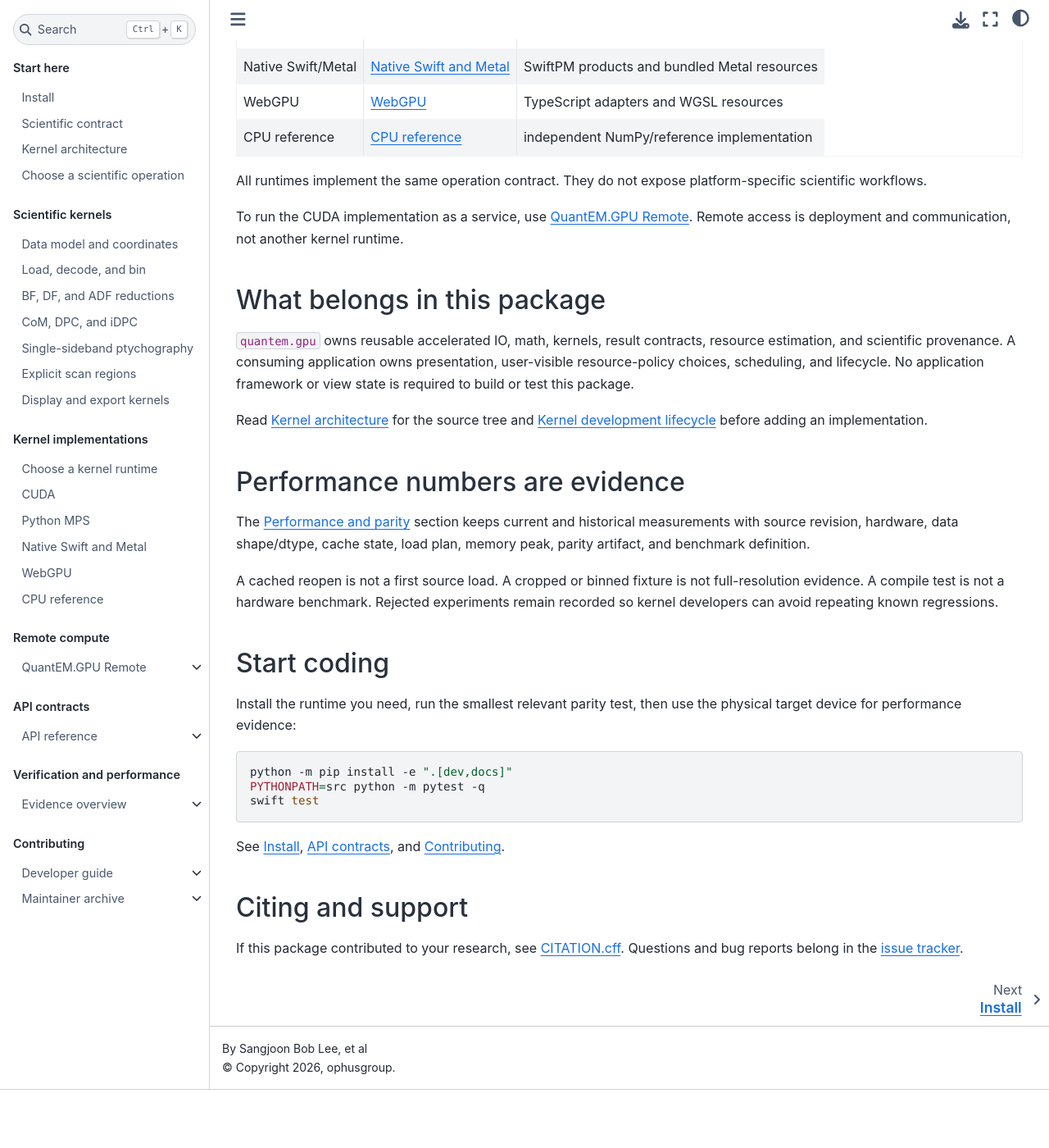
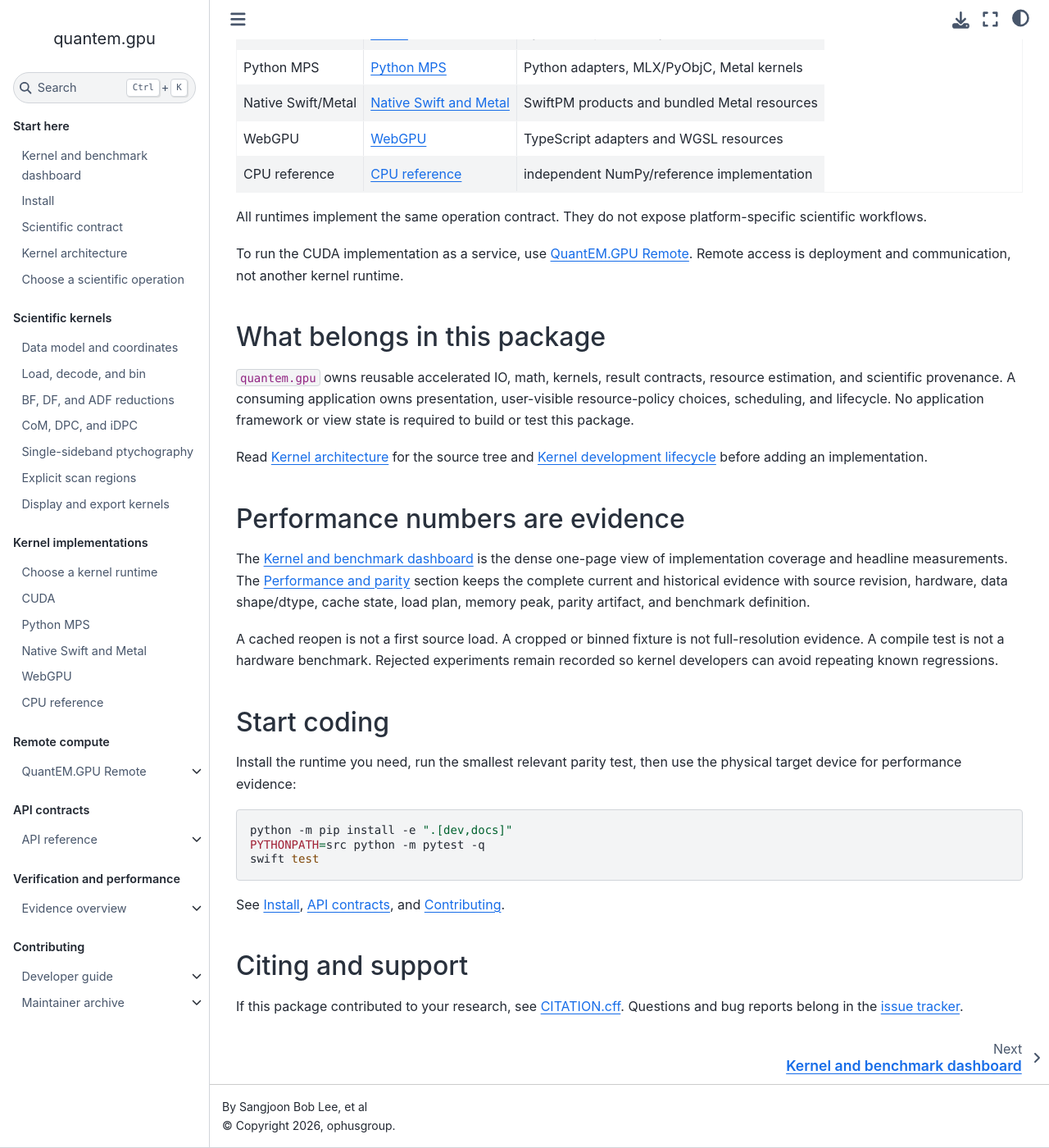
Before and after one commit to bobleesj/quantem.gpu, a Jupyter Book: the page built from docs/intro.md, in a window 1280 px wide and 1400 px high, scrolled down 1359 px. Shown: the whole window at 82% size. Built offline with Jupyter Book 1.0.4 settings and Sphinx 7.4.7 and the Sphinx Book theme 1.1.4, drawn with Linux system fonts in a browser that asks for light colours; before the commit the page ends 2688 px from its top, so only the background shows below that; some of the changed text lies outside the part shown.

Commit message:
Add kernel and benchmark dashboard

````diff
--- a/docs/_toc.yml
+++ b/docs/_toc.yml
@@ -3,6 +3,8 @@
 parts:
   - caption: Start here
     chapters:
+      - file: dashboard
+        title: Kernel and benchmark dashboard
       - file: install
       - file: concepts/scientific-contract
         title: Scientific contract
--- a/docs/intro.md
+++ b/docs/intro.md
@@ -6,6 +6,9 @@
 
 ```{admonition} Choose how you want to enter
 :class: tip
+**Whole project:** start with the
+[Kernel and benchmark dashboard](dashboard.md).
+
 **Scientific operation:** start with [Scientific kernels](kernels/index.md).
 
 **Kernel implementation:** start with [Kernel implementations](platforms/index.md).
@@ -77,9 +80,12 @@
 
 ## Performance numbers are evidence
 
-The [Performance and parity](performance/index.md) section keeps current and
-historical measurements with source revision, hardware, data shape/dtype,
-cache state, load plan, memory peak, parity artifact, and benchmark definition.
+The [Kernel and benchmark dashboard](dashboard.md) is the dense one-page view
+of implementation coverage and headline measurements. The
+[Performance and parity](performance/index.md) section keeps the complete
+current and historical evidence with source revision, hardware, data
+shape/dtype, cache state, load plan, memory peak, parity artifact, and
+benchmark definition.
 
 A cached reopen is not a first source load. A cropped or binned fixture is not
 full-resolution evidence. A compile test is not a hardware benchmark. Rejected
````
Also changed, not shown: README.md (+3 -0 lines), docs/dashboard.md (added, +93 -0 lines), 1 other file.
